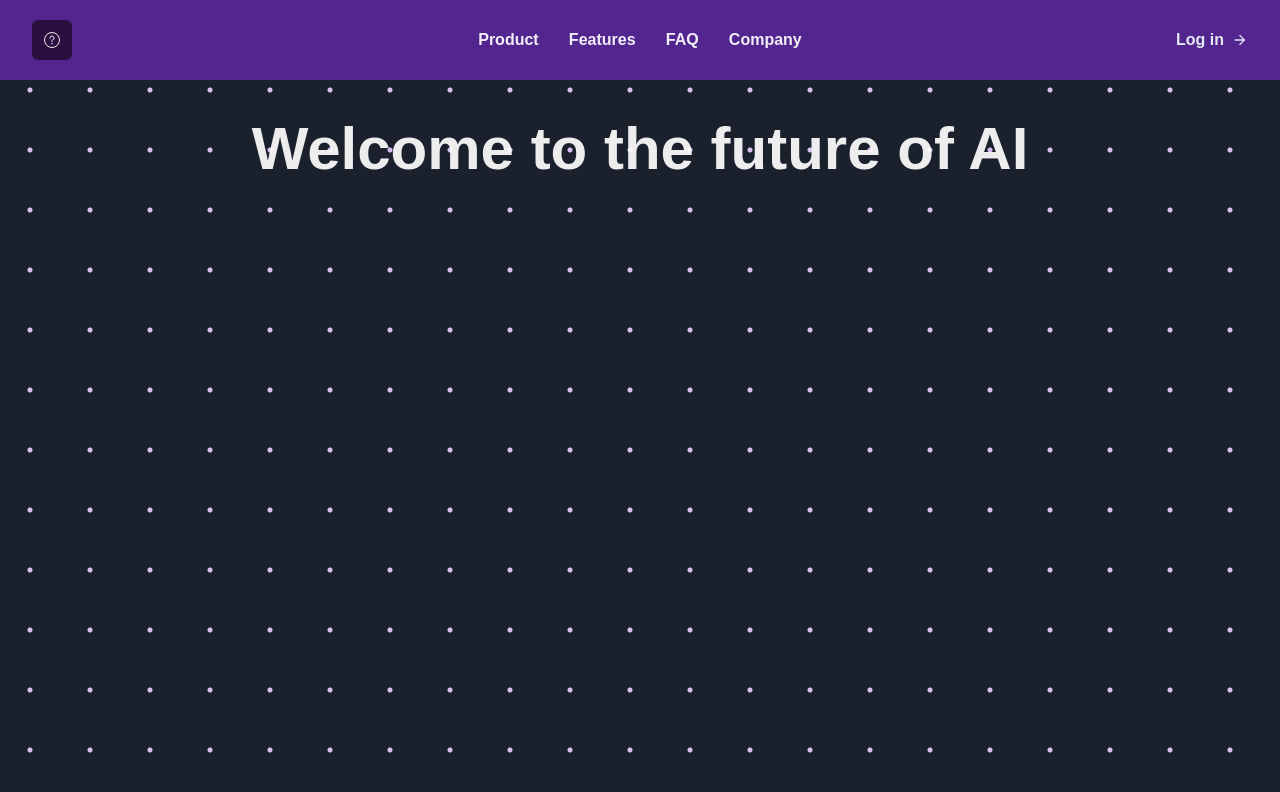
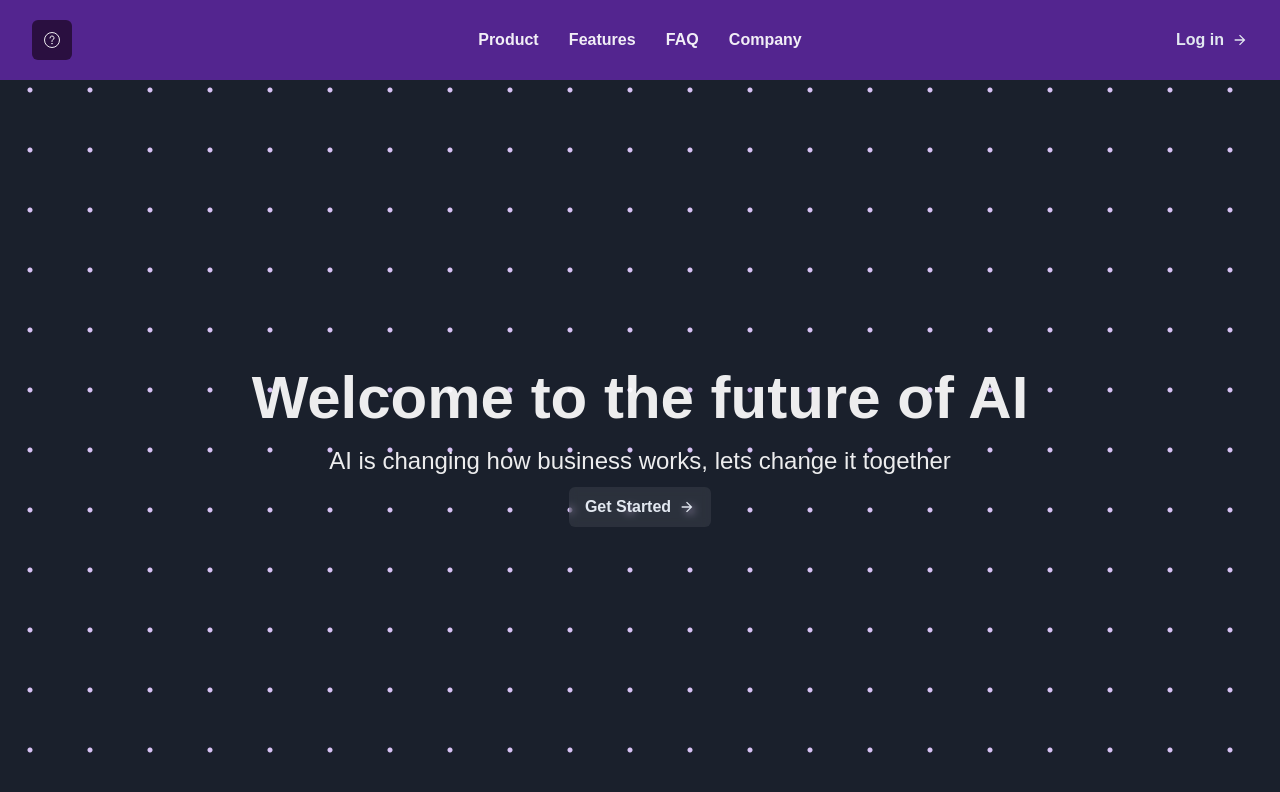
Before and after one commit to mikegecko/gpt-api-testing, a React (Vite) app in the folder client/: page / in a window 1280 px wide. Shown: the top 792 px of the page. Built offline with nearby package versions, Linux system fonts and the light colour scheme.

Commit message:
Tried to add cool moving effect

```diff
--- /dev/null
+++ b/client/src/components/Background.jsx
@@ -0,0 +1,47 @@
+import { useEffect, useRef, useState } from "react";
+import _ from 'lodash';
+import { Box, useColorModeValue } from "@chakra-ui/react";
+
+export default function Background() {
+
+    const [mousePosition, setMousePosition] = useState({x: 0, y: 0});
+    const [backgroundTranslate, setBackgroundTranslate] = useState({x: 0, y: 0});
+    const bg_circle = useColorModeValue('brand.800', 'brand.100');
+
+    const handleMouseMove = (e) => {
+        const {clientX, clientY} = e;
+        setMousePosition({x: clientX, y: clientY});
+    }
+
+    useEffect(() => {
+        //Updates bg position on mouse move
+        const updateBackgroundPosition = () => {
+            const targetTranslateX = -(mousePosition.x - window.innerWidth / 2) / 20;
+            const targetTranslateY = -(mousePosition.y - window.innerHeight / 2) / 20;
+            //Smooth interpolation
+            setBackgroundTranslate(prevTranslate => ({
+                x: prevTranslate.x + (targetTranslateX - prevTranslate.x) * 0.1,
+                y: prevTranslate.y + (targetTranslateY - prevTranslate.y) * 0.1,
+            }));
+            //requestAnimationFrame(updateBackgroundPosition);
+        }
+
+        //Throttle updates
+        const throttledUpdate = _.throttle(updateBackgroundPosition, 100);
+        window.addEventListener('mousemove', throttledUpdate);
+        //requestAnimationFrame(updateBackgroundPosition);
+
+        return () => {
+            window.removeEventListener('mousemove', throttledUpdate);
+            //cancelAnimationFrame(updateBackgroundPosition);
+        };
+    }, [mousePosition])
+
+
+
+    return(
+
+        <Box onMouseMove={handleMouseMove} sx={{ overflow: 'hidden', zIndex: 0 ,position: 'absolute', top: 0, left: 0, width: '100%', height: '100%', backgroundImage: `radial-gradient(circle, ${bg_circle} 2px, rgba(0, 0, 0, 0) 3px);`, backgroundSize: '60px 60px', transform: `translate(${backgroundTranslate.x}px, ${backgroundTranslate.y}px)`, transition: 'transform 0.2s ease'}}>
+        </Box>
+    )
+}
--- a/client/src/index.css
+++ b/client/src/index.css
@@ -12,6 +12,7 @@
   -webkit-font-smoothing: antialiased;
   -moz-osx-font-smoothing: grayscale;
   -webkit-text-size-adjust: 100%;
+  overflow: hidden;
 }
 
 body {
--- a/client/src/routes/Root.jsx
+++ b/client/src/routes/Root.jsx
@@ -1,17 +1,27 @@
+import { React, useState } from 'react';
 import { ArrowForwardIcon, HamburgerIcon, QuestionOutlineIcon } from "@chakra-ui/icons";
 import { Box, Button, IconButton, Link, Text, useColorMode, useColorModeValue } from "@chakra-ui/react";
+import { useEffect } from "react";
+import Background from '../components/Background';
+
 
 export default function Root() {
 
     const {colorMode, toggleColorMode} = useColorMode();
 
+
     const bg_circle = useColorModeValue('brand.800', 'brand.100');
     const bg_header = useColorModeValue('brand.400', 'brand.600');
     const bg_text = useColorModeValue('gray.800', 'gray.200');
     const bg_button = useColorModeValue('white', ' brand.800');
+
+
+
+
     return(
-        <Box display='flex' height='100vh' width='100vw' flexDirection='column'  sx={{backgroundImage: `radial-gradient(circle, ${bg_circle} 2px, rgba(0, 0, 0, 0) 3px);`, backgroundSize: '60px 60px'}} >
-            <Box height='20' background={bg_header} display='flex' alignItems='center' justifyContent='space-between'  >
+        <Box display='flex' height='100vh' width='100vw' flexDirection='column' overflow='hidden' >
+            <Background />
+            <Box zIndex={10} height='20' background={bg_header} display='flex' alignItems='center' justifyContent='space-between'  >
                 <Box display={{base: 'none', lg: 'flex'}} alignItems='center' width='10%' ml={8} >
                     <IconButton onClick={toggleColorMode} background={bg_button} aria-label="color mode" icon={<QuestionOutlineIcon />} />
                 </Box>
@@ -29,11 +39,18 @@ export default function Root() {
                     <IconButton variant='unstyled' aria-label="menu" icon={<HamburgerIcon boxSize={8} />} />
                 </Box>
             </Box>
-            <Box className="" flex='1' >
-                <Text  fontSize={{base: '4xl', md: '4xl', lg: '6xl'}} fontWeight='bold' textAlign='center' mt={6}>
+            <Box zIndex={10} flex='1' display='flex' alignItems='center' justifyContent='center' flexDirection='column' >
+                <Text  fontSize={{base: '4xl', md: '4xl', lg: '6xl'}} fontWeight='bold' textAlign='center'>
                     Welcome to the future of AI
                 </Text>
+                <Text fontSize={{base: 'xl', md: 'xl', lg: '2xl'}} fontWeight='300' textAlign='center' mb={2}>
+                    AI is changing how business works, lets change it together
+                </Text>
+                <Box>
+                    <Button color={bg_text} backdropFilter='blur(4px)' variant='solid' as='a' rightIcon={<ArrowForwardIcon />} href="#">Get Started</Button>
+                </Box>
             </Box>
         </Box>
+
     )
 }
--- a/package.json
+++ b/package.json
@@ -17,6 +17,7 @@
     "dotenv": "^16.3.1",
     "express": "~4.16.1",
     "jsonwebtoken": "^9.0.1",
+    "lodash": "^4.17.21",
     "mongoose": "^7.4.0",
     "morgan": "~1.9.1",
     "nodemon": "^3.0.1",
```
Also changed, not shown: 1 other file (tests, documents, lock files or other folders).
